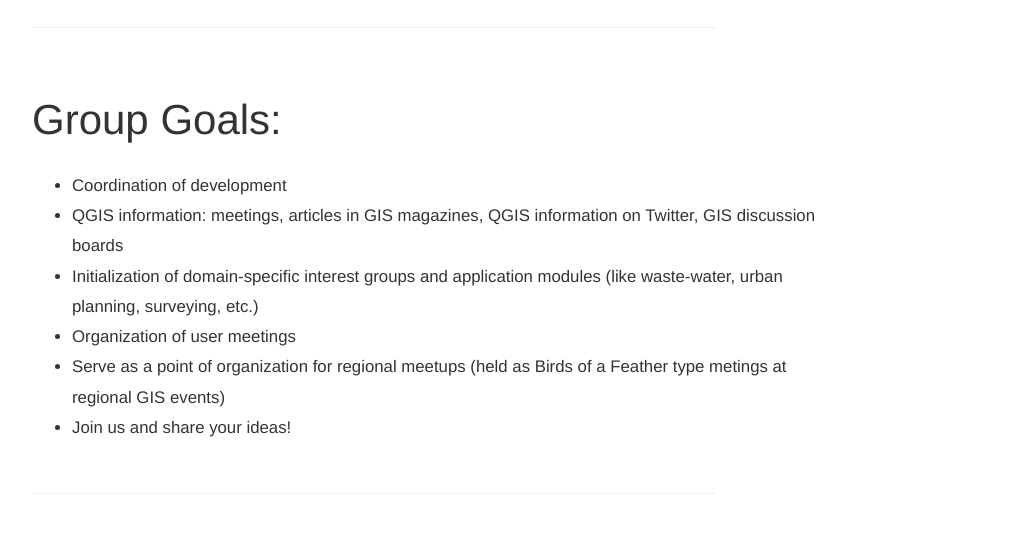
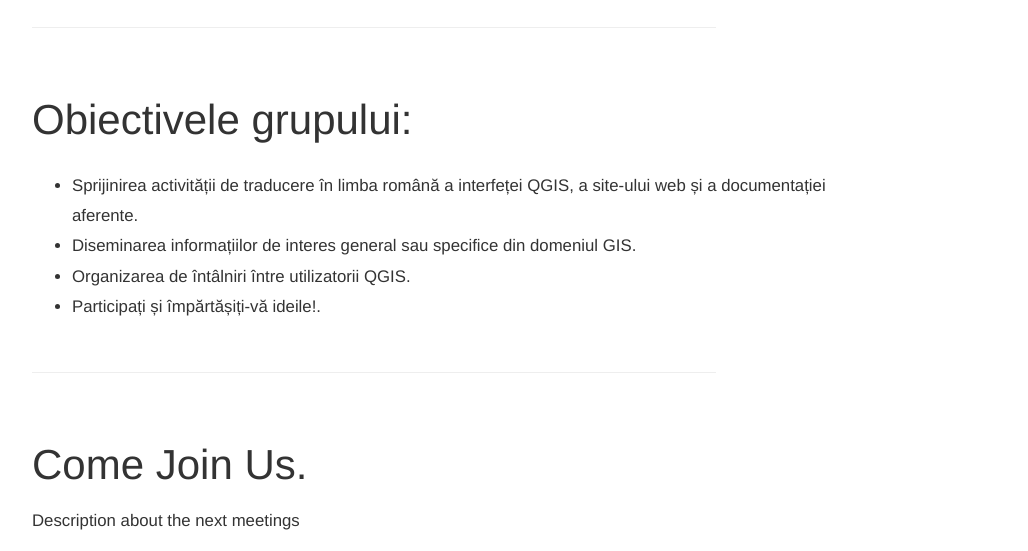
Before and after one commit to sorin-calinica/qgis-ro.github.io, a plain HTML site: page index.html in a window 1280 px wide. Shown: the part 766-1317 px from the top of the page, without its empty margins (43-1071 px from the left). Drawn offline with nearby package versions, Linux system fonts and the light colour scheme.

Commit message:
Actualizare index.html

```diff
--- a/index.html
+++ b/index.html
@@ -79,7 +79,7 @@
           <div class="col-sm-12 col-md-6 col-md-offset-3">
             <ul class="page-nav">
               <li>
-                <a href="#about">Despre</a>
+                <a href="#about">Obiective</a>
               </li>
               <li>
                 <a href="#meetings">Întâlniri</a>
@@ -132,15 +132,13 @@
           <hr class="featurette-divider">
           <a name="about"></a>
           <div class="featurette">
-            <h2 class="featurette-heading">Group Goals:</h2>
+            <h2 class="featurette-heading">Obiectivele grupului:</h2>
             <p class="lead">
               <ul class="lead">
-                <li>Coordination of development</li>
-                <li>QGIS information: meetings, articles in GIS magazines, QGIS information on Twitter, GIS discussion boards</li>
-                <li>Initialization of domain-specific interest groups and application modules (like waste-water, urban planning, surveying, etc.)</li>
-                <li>Organization of user meetings</li>
-                <li>Serve as a point of organization for regional meetups (held as Birds of a Feather type metings at regional GIS events)</li>
-                <li>Join us and share your ideas!</li>
+                <li>Sprijinirea activității de traducere în limba română a interfeței QGIS, a site-ului web și a documentației aferente.</li>
+                <li>Diseminarea informațiilor de interes general sau specifice din domeniul GIS.</li>
+                <li>Organizarea de întâlniri între utilizatorii QGIS.</li>
+                <li>Participați și împărtășiți-vă ideile!.</li>
               </ul>
             </p>
           </div>
```
